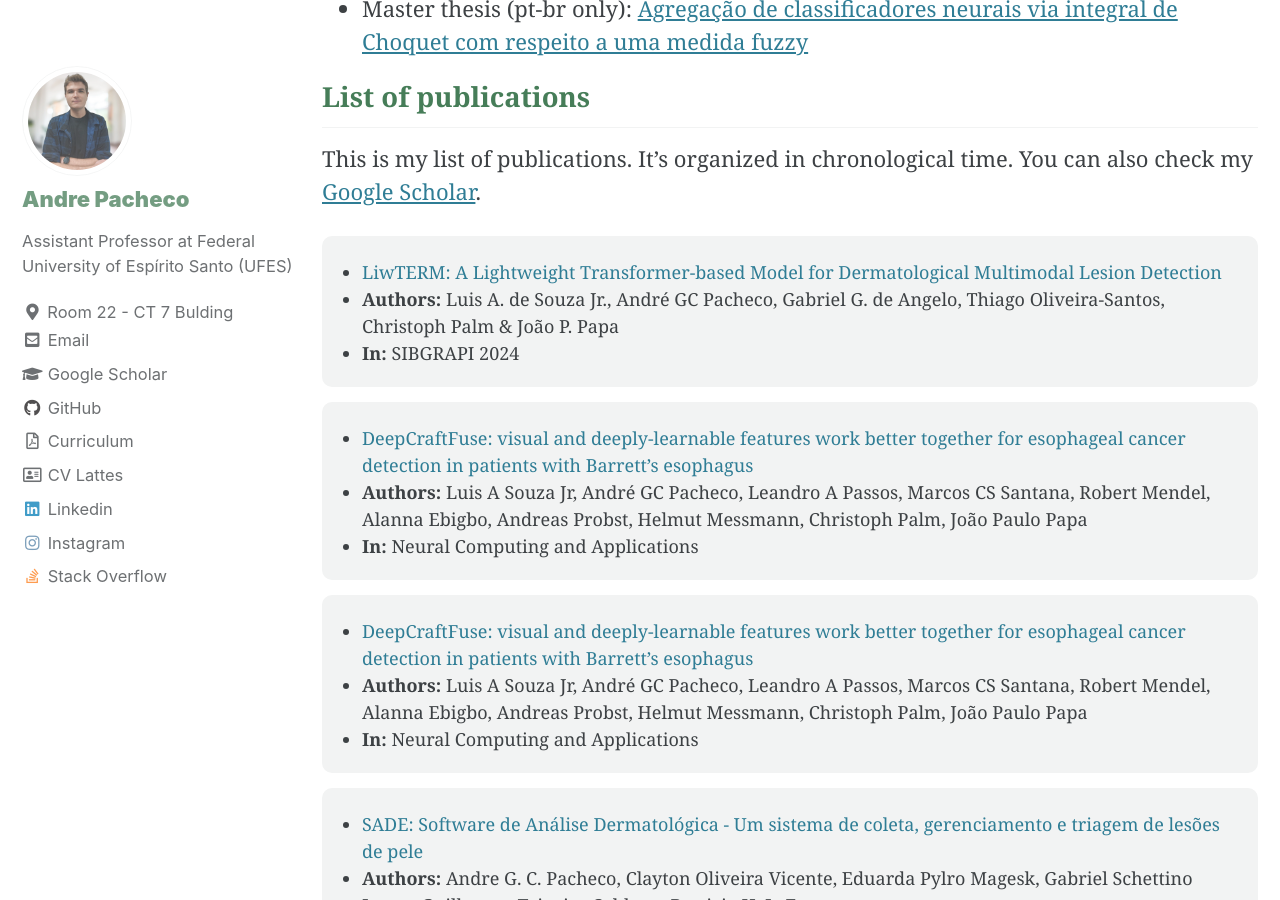
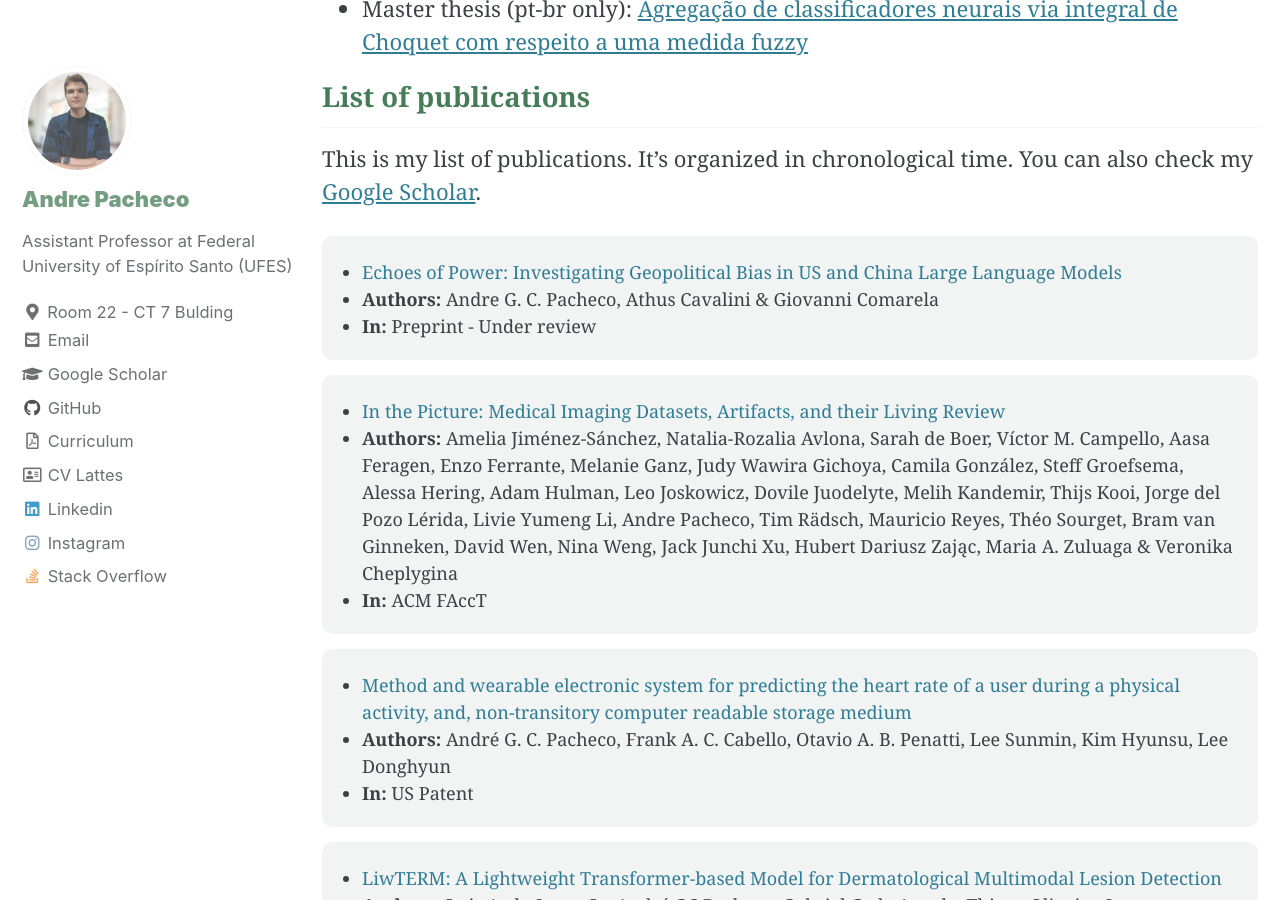
Before and after one commit to paaatcha/paaatcha.github.io, a Jekyll site: the page built from _pages/research.md, in a window 1280 px wide and 900 px high, scrolled down 1849 px. Built offline with Jekyll 4.4.1, drawn with Linux system fonts in a browser that asks for light colours; cached includes are drawn as plain includes.

Commit message:
updating papers

```diff
--- a/_data/papers.yml
+++ b/_data/papers.yml
@@ -7,6 +7,21 @@
 #   presentation:
 
 papers:
+  - title: "Echoes of Power: Investigating Geopolitical Bias in US and China Large Language Models"
+    authors: "Andre G. C. Pacheco, Athus Cavalini & Giovanni Comarela"
+    link: "https://arxiv.org/abs/2503.16679"
+    place: "Preprint - Under review"
+
+  - title: "In the Picture: Medical Imaging Datasets, Artifacts, and their Living Review"
+    authors: "Amelia Jiménez-Sánchez, Natalia-Rozalia Avlona, Sarah de Boer, Víctor M. Campello, Aasa Feragen, Enzo Ferrante, Melanie Ganz, Judy Wawira Gichoya, Camila González, Steff Groefsema, Alessa Hering, Adam Hulman, Leo Joskowicz, Dovile Juodelyte, Melih Kandemir, Thijs Kooi, Jorge del Pozo Lérida, Livie Yumeng Li, Andre Pacheco, Tim Rädsch, Mauricio Reyes, Théo Sourget, Bram van Ginneken, David Wen, Nina Weng, Jack Junchi Xu, Hubert Dariusz Zając, Maria A. Zuluaga & Veronika Cheplygina"
+    link: "https://arxiv.org/abs/2501.10727"
+    place: "ACM FAccT"
+
+  - title: "Method and wearable electronic system for predicting the heart rate of a user during a physical activity, and, non-transitory computer readable storage medium"
+    authors: "André G. C. Pacheco, Frank A. C. Cabello, Otavio A. B. Penatti, Lee Sunmin, Kim Hyunsu, Lee Donghyun"
+    link: "https://patents.google.com/patent/US11147459B2/en"
+    place: "US Patent"
+
   - title: "LiwTERM: A Lightweight Transformer-based Model for Dermatological Multimodal Lesion Detection"
     authors: "Luis A. de Souza Jr., André GC Pacheco, Gabriel G. de Angelo, Thiago Oliveira-Santos, Christoph Palm & João P. Papa"
     link: "http://sibgrapi.sid.inpe.br/col/sid.inpe.br/sibgrapi/2024/08.28.21.03/doc/souza-19_clean.pdf"
```
